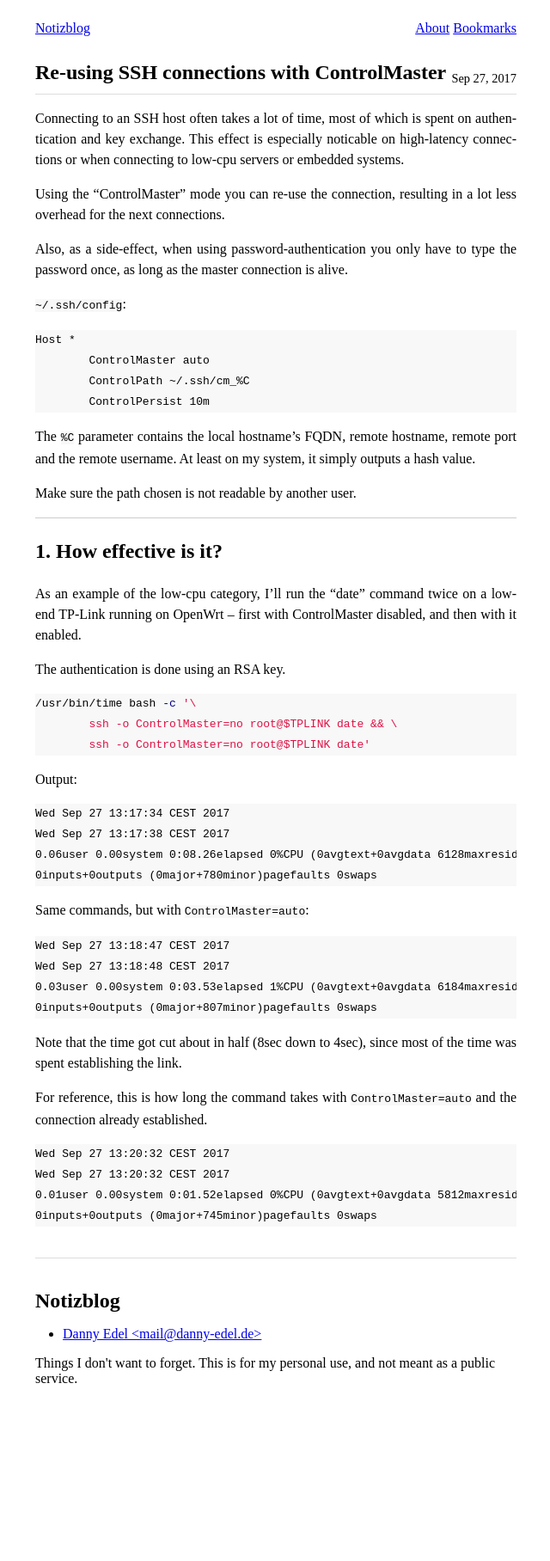
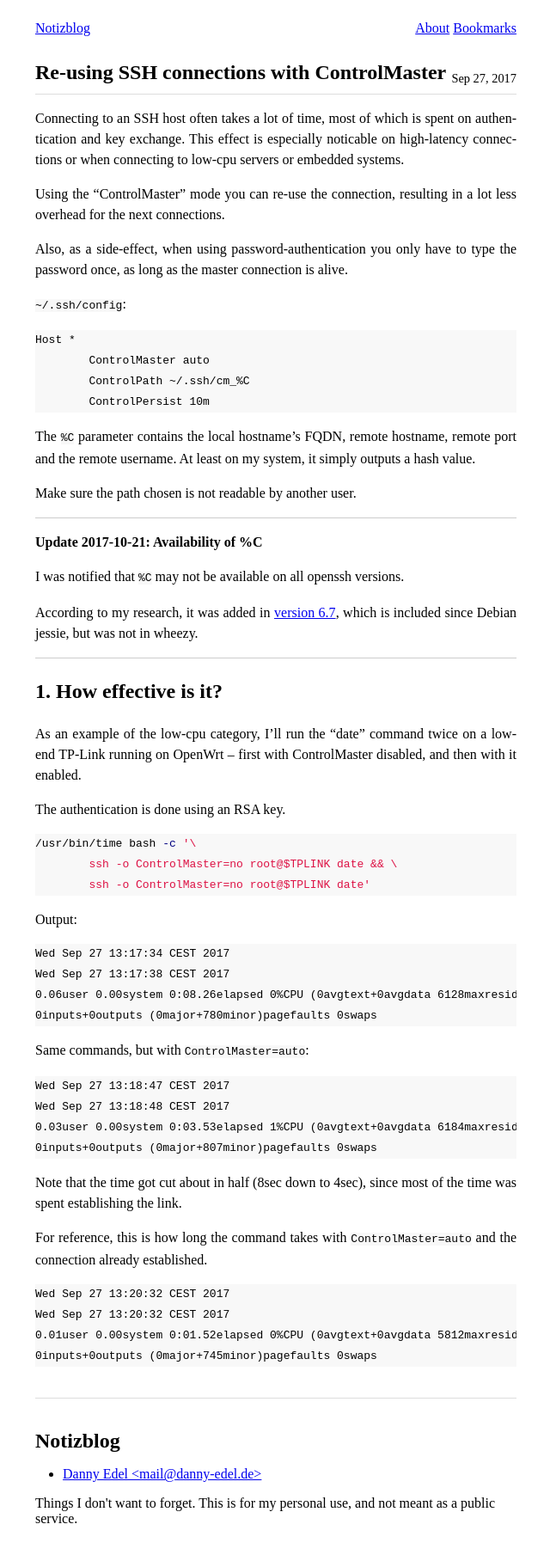
Before and after one commit to dannyedel/blog, a Jekyll site: the page built from _posts/2017-09-27-re-using-ssh-connections-controlmaster.md, in a window 1280 px wide. Shown: the whole page at 86% size, without its empty margins (319-959 px from the left). Built offline with Jekyll 4.4.1, drawn with Linux system fonts in a browser that asks for light colours; before the commit the page ends 1653 px from its top, so only the background shows below that.

Commit message:
add commend on availability of %C

```diff
--- a/_posts/2017-09-27-re-using-ssh-connections-controlmaster.md
+++ b/_posts/2017-09-27-re-using-ssh-connections-controlmaster.md
@@ -29,6 +29,17 @@ remote port and the remote username.  At least on my system, it simply
 outputs a hash value.
 
 Make sure the path chosen is not readable by another user.
+
+-----
+
+**Update 2017-10-21: Availability of %C**
+
+I was notified that `%C` may not be available on all openssh versions.
+
+According to my research, it was added in [version 6.7][ch67], which
+is included since Debian jessie, but was not in wheezy.
+
+[ch67]: https://www.openssh.com/txt/release-6.7
 
 -----
 
```
